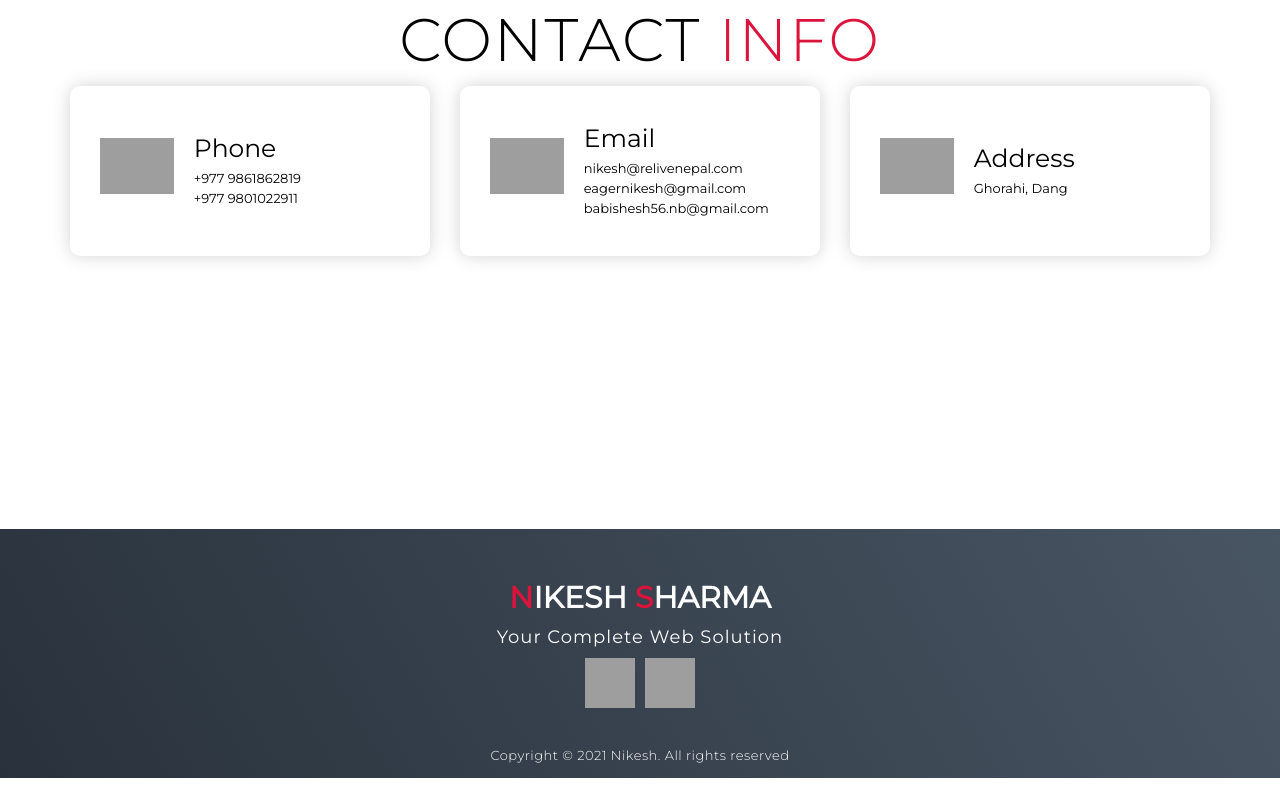
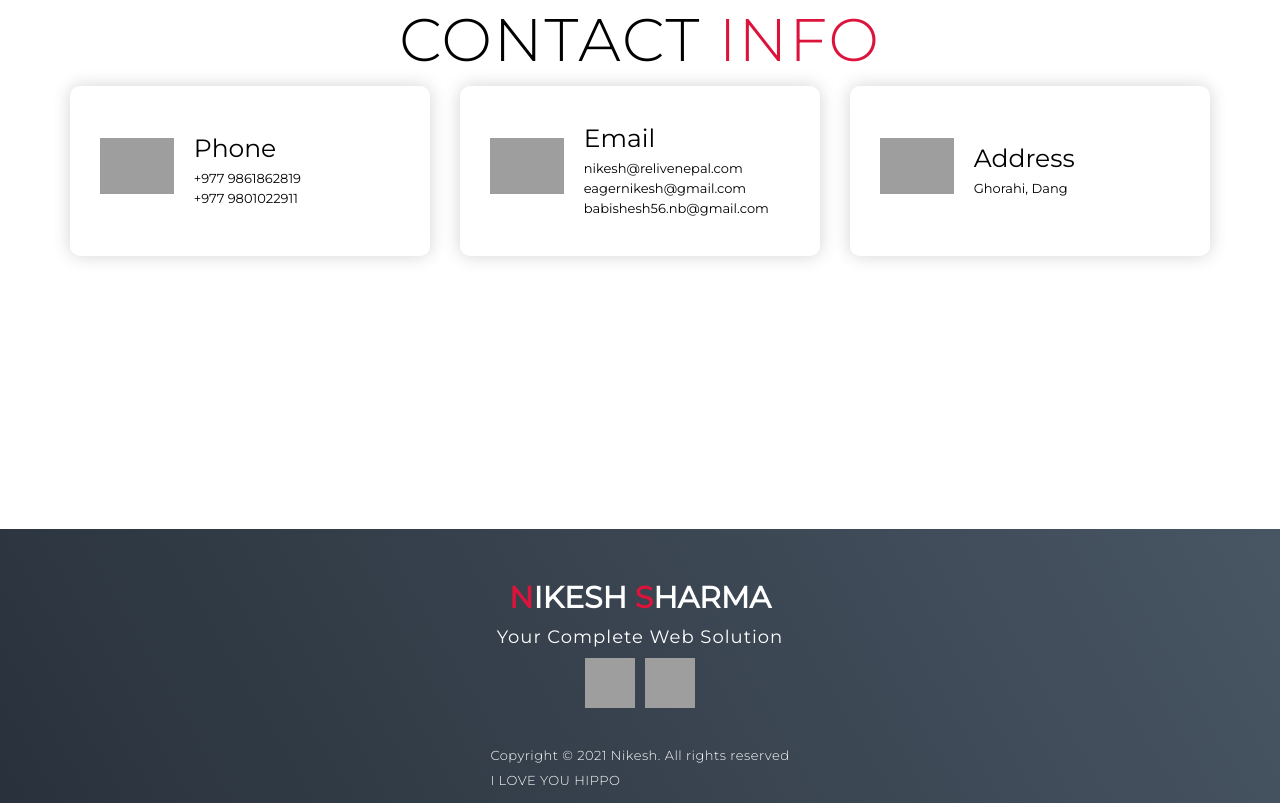
Before and after one commit to developernikesh/nikeshsharma.com.np, a plain HTML site: page index.html in a window 1280 px wide. Shown: the part 3814-4617 px from the top of the page. Before the commit the page ends 4592 px from the top, so only its background shows below. Drawn offline with Linux system fonts and the light colour scheme; grey boxes are pictures that could not be loaded.

Commit message:
JUST MESSAGE on 'main'

```diff
--- a/index.html
+++ b/index.html
@@ -253,7 +253,9 @@
                     </div>
 
                 </div>
-                <p>Copyright © 2021 Nikesh. All rights reserved</p>
+                <p>Copyright © 2021 Nikesh. All rights reserved
+                    <br> I LOVE YOU HIPPO
+                </p>
             </div>
         </section>
         <!-- End Footer -->
```
